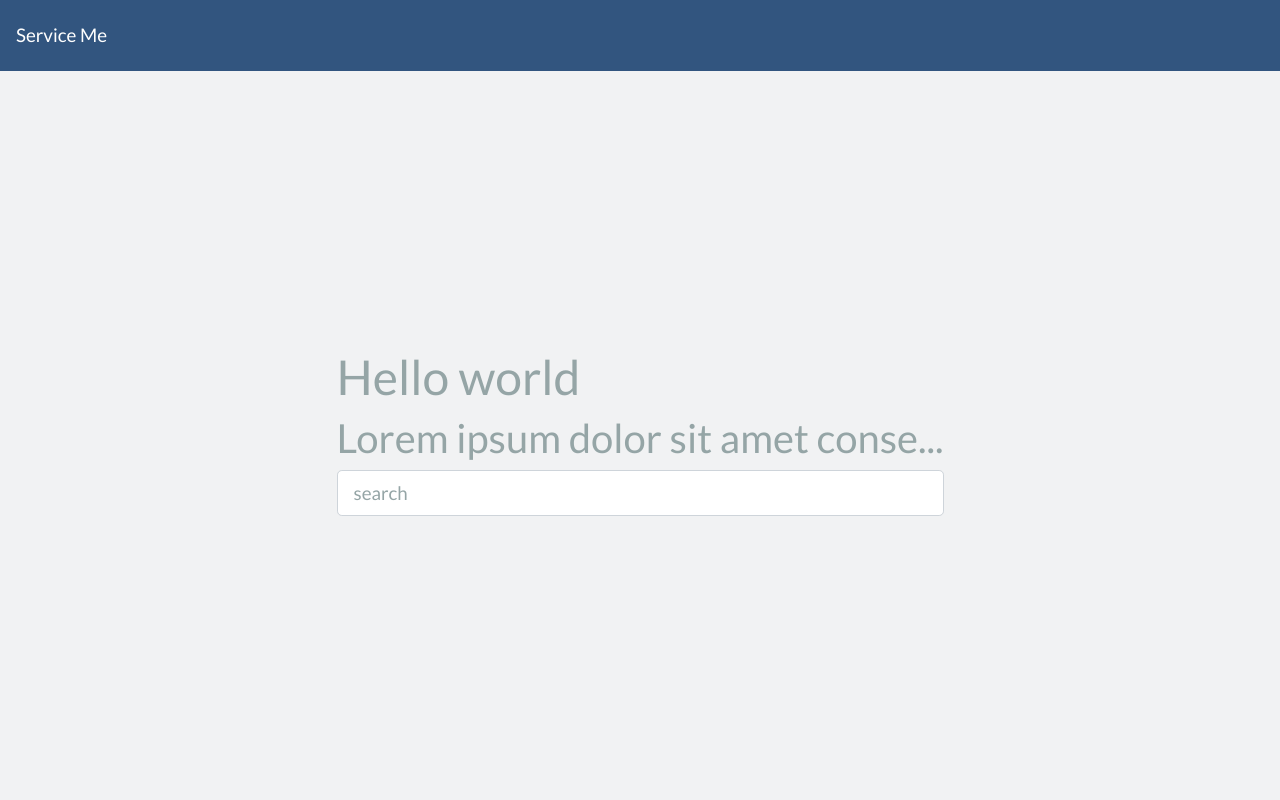
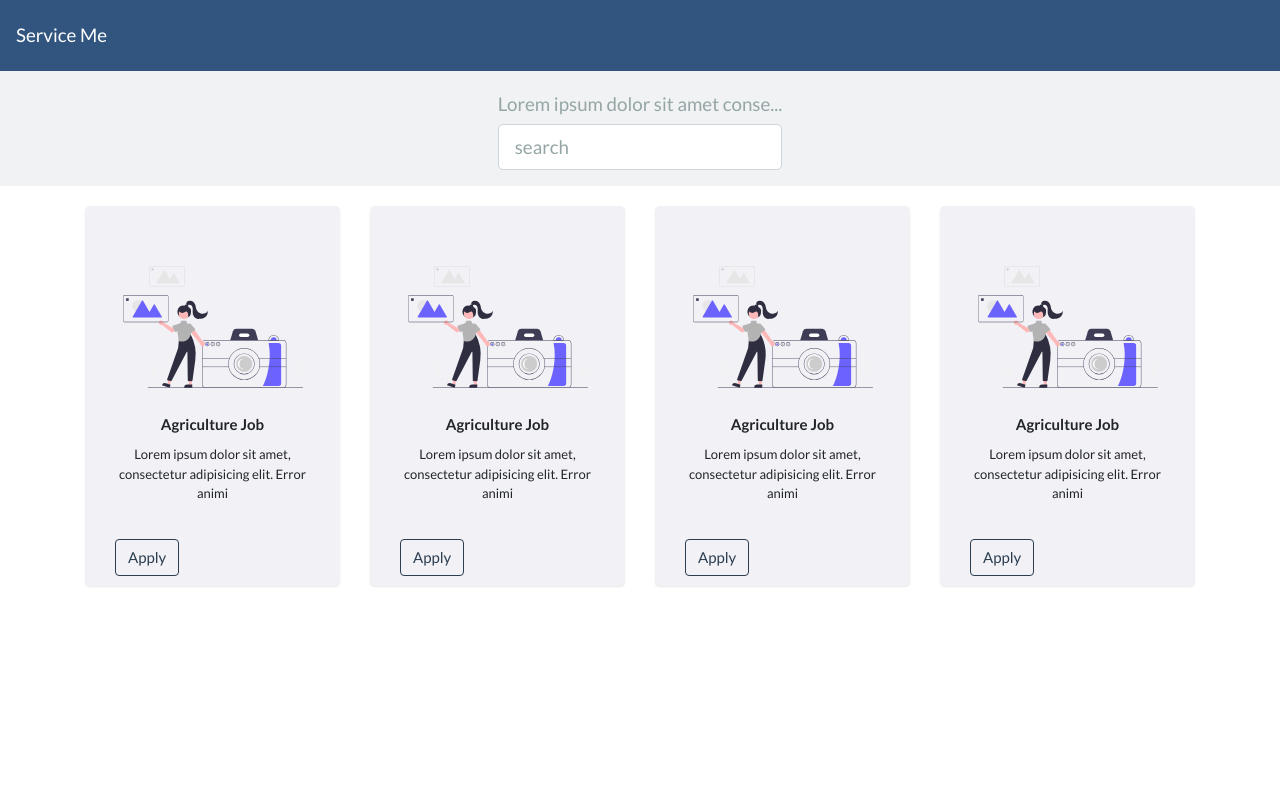
Before and after one commit to sarahatlane/momoo, an Angular app: page /home in a window 1280 px wide. Shown: the top 800 px of the page. Built offline with nearby package versions, Linux system fonts and the light colour scheme.

Commit message:
home page modal

```diff
--- a/src/app/pages/home/home.component.html
+++ b/src/app/pages/home/home.component.html
@@ -2,8 +2,8 @@
 
 <div class="home__container">
      <div class="home__heading">
-        <h1 class="text-muted">Hello world</h1>
-        <h2 class="text-muted">Lorem ipsum dolor sit amet conse...</h2>
+        <!-- <h2 class="text-muted">Hello world</h2> -->
+        <h5 class="text-muted pt-2">Lorem ipsum dolor sit amet conse...</h5>
     </div>
 
     <div class="home__filter">
--- a/src/app/pages/home/home.component.scss
+++ b/src/app/pages/home/home.component.scss
@@ -3,15 +3,15 @@
   flex-direction: column;
   justify-content: center;
   align-items: center;
-  height: 100vh;
+  //   height: 100vh;
 
   .home__container {
-    margin-top: -10vh;
+    margin-top: 5px;
   }
 }
 
 .home__jobs {
   height: 100vh;
-  padding-top: 60px;
+  padding-top: 20px;
   background: #ffffff;
 }
```
